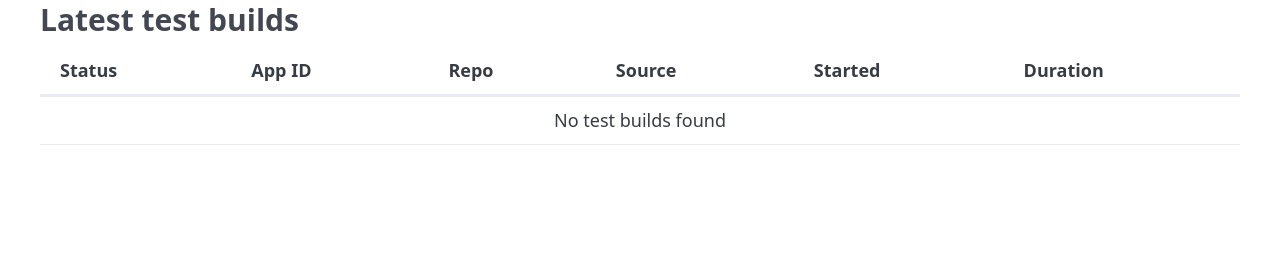
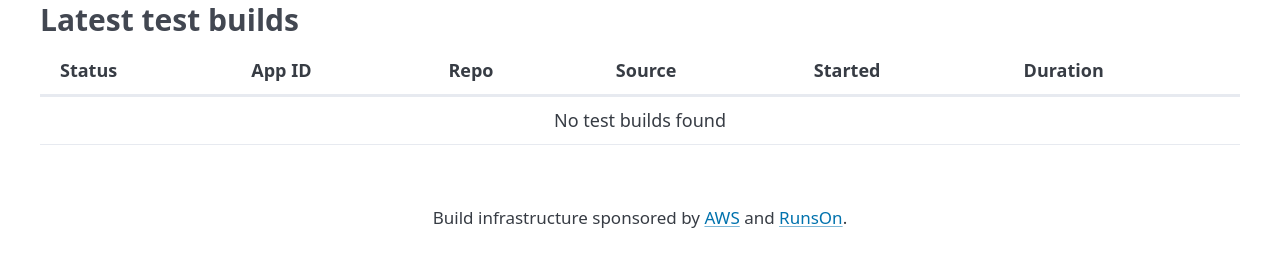
Before and after one commit to flathub-infra/vorarbeiter, a FastAPI app: template app/templates/app_status.html in a window 1280 px wide. Shown: the part 533-800 px from the top of the page. Run offline with FastAPI, Linux system fonts and the light colour scheme; the template is opened without the code that fills it, so the values that code supplies are empty; parts of the project's set-up code (start-up, migrations or seed data) failed here and were passed over; some libraries are stand-ins or nearby versions.

Commit message:
Add sponsor footer

```diff
--- a/app/templates/base.html
+++ b/app/templates/base.html
@@ -50,5 +50,8 @@
         {% include "partials/status_banner.html" %}
         {% block content %}{% endblock %}
     </main>
+    <footer class="container" style="text-align: center; font-size: 0.85rem;">
+        Build infrastructure sponsored by <a href="https://aws.amazon.com">AWS</a> and <a href="https://runs-on.com">RunsOn</a>.
+    </footer>
 </body>
 </html>
```
